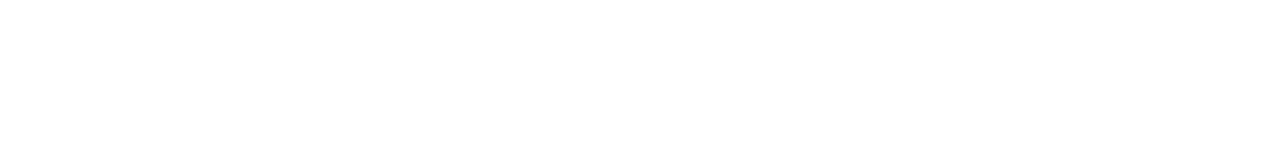
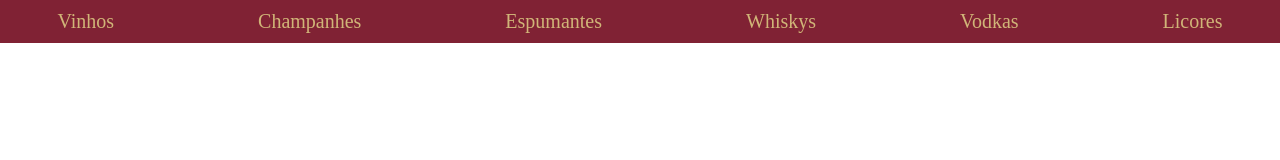
Before and after one commit to aleishasoares/Bacos, a plain HTML site: page baccos.html in a window 1280 px wide. Drawn offline with Linux system fonts and the light colour scheme.

Commit message:
cabecalho

```diff
--- a/baccos.css
+++ b/baccos.css
@@ -0,0 +1,28 @@
+* {
+  margin: 0;
+  padding: 0;
+  box-sizing: border-box;
+}
+
+#cabecalho {
+  display: flex;
+  justify-content: center;
+  gap: 80px;
+  font-size: 20px;
+  background-color: #802234;
+  padding: 0px 20px;
+  width: 100%;
+}
+
+#cabecalho > a {
+  color: #d0b578;
+  text-decoration: none;
+  padding: 10px 32px;
+  border-radius: 6px;
+  margin: 0;
+}
+
+#cabecalho > a:hover {
+  color: #a38b51;
+  background-color: #6b202e;
+}
--- a/baccos.html
+++ b/baccos.html
@@ -7,6 +7,17 @@
     <link rel="stylesheet" href="baccos.css">
 </head>
 <body>
-
+    <header>
+        <nav class="navegacao">
+            <div id="cabecalho">
+                <a href="vinhos.html">Vinhos</a>
+                <a href="champanhes.html">Champanhes</a>
+                <a href="espumantes.html">Espumantes</a>
+                <a href="whiskys.html">Whiskys</a>
+                <a href="vodkas.html">Vodkas</a>
+                <a href="licores.html">Licores</a>
+            </div>
+        </nav>
+    </header>
 </body>
 </html>
```
Also changed, not shown: champanhes.html (added), espumantes.html (added), licores.html (added), vinhos.html (added), vodkas.html (added), whiskys.html (added).
